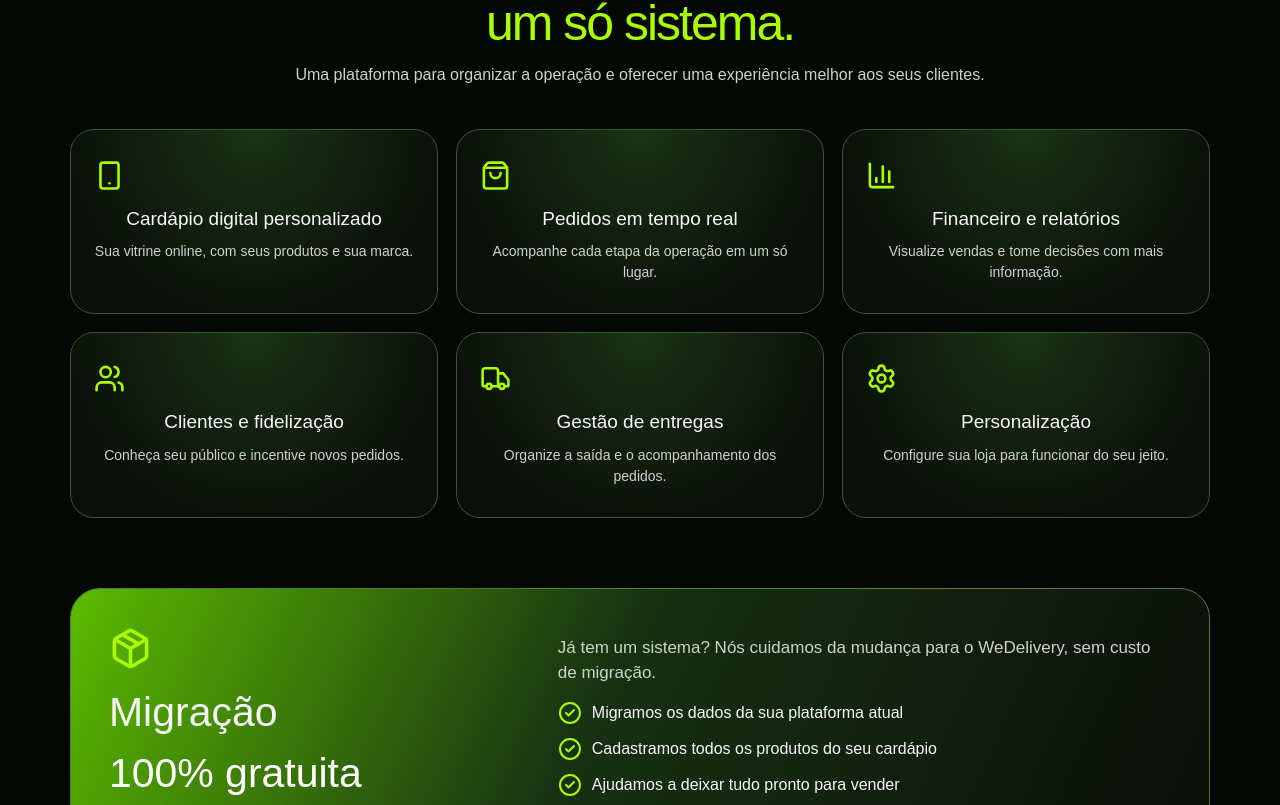
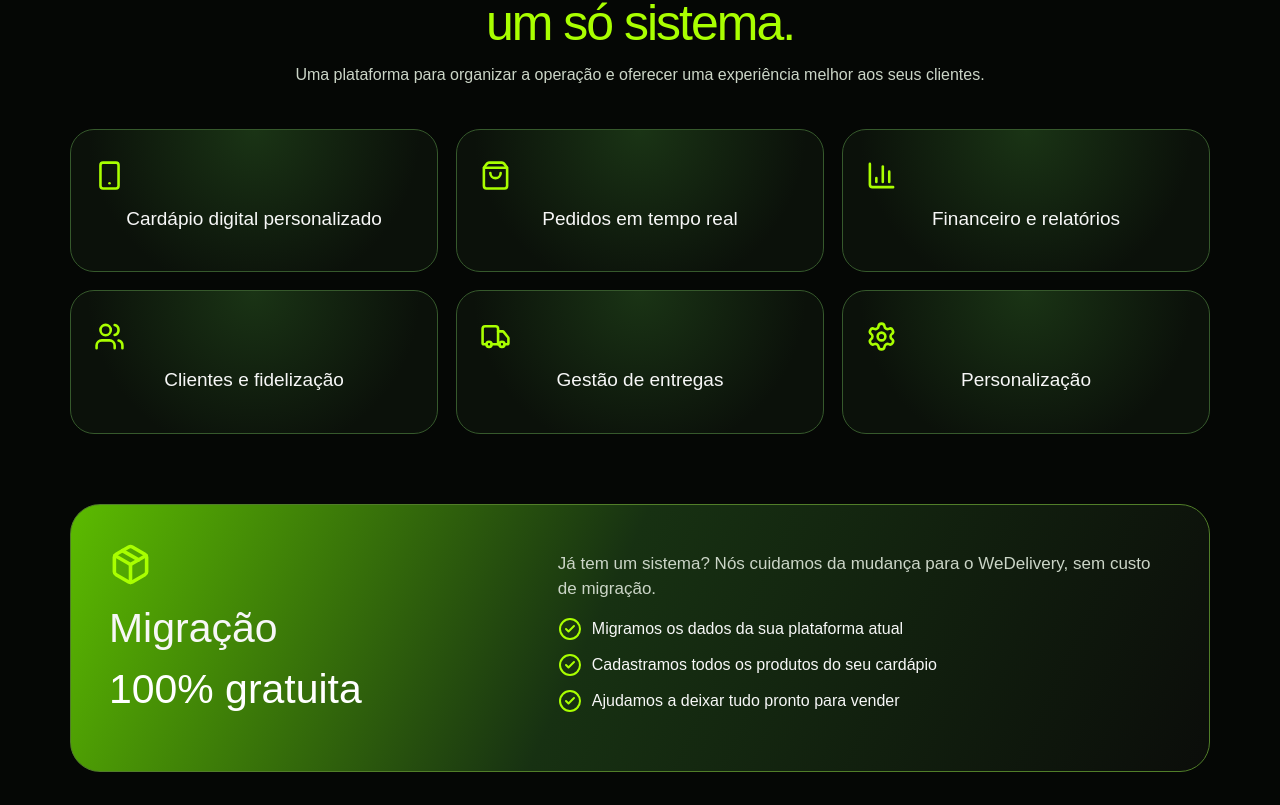
Before and after one commit to typeacai-design/delivery-saas, a Next.js app: page / in a window 1280 px wide. Shown: the part 1495-2300 px from the top of the page. Built offline with nearby package versions, Linux system fonts and the light colour scheme; no server answers.

Commit message:
refine: remove subtitles from six feature cards

```diff
--- a/src/app/landing-client.tsx
+++ b/src/app/landing-client.tsx
@@ -51,7 +51,7 @@ export default function LandingClient(){
   <header className="wd-header"><div className="wd-header-inner"><Logo/><nav className={menu?'wd-nav open':'wd-nav'} aria-label="Navegação principal"><a href="#funcionalidades" onClick={()=>setMenu(false)}>Funcionalidades</a><a href="#migracao" onClick={()=>setMenu(false)}>Migração</a><a href="#planos" onClick={()=>setMenu(false)}>Planos</a><a href="#contato" onClick={()=>setMenu(false)}>Contato</a><Link href="/acesso" className="wd-nav-staff">Sou funcionário</Link><Link href="/login" className="wd-nav-login">Entrar</Link><Link href="/registro" className="wd-nav-cta">Teste grátis</Link></nav><button className="wd-menu-toggle" aria-label={menu?'Fechar menu':'Abrir menu'} onClick={()=>setMenu(!menu)}>{menu?<X/>:<Menu/>}</button></div></header>
   <main>
    <section className="wd-hero"><div className="wd-hero-bg"/><div className="wd-container"><div className="wd-hero-copy wd-reveal"><span className="wd-pill">Sistema para Delivery</span><h1>O sistema completo para o seu delivery <span>crescer de verdade.</span></h1><p>Gerencie pedidos, cardápio, financeiro, entregas e muito mais, em um só lugar. Mais controle para o seu negócio.</p></div><div className="wd-devices wd-reveal"><div className="wd-glow-ring"/><FinanceMock/><PhoneMock/></div><div className="wd-hero-actions wd-reveal"><a href="#contato" className="wd-button wd-button-primary">Teste grátis por 30 dias <ArrowRight/></a><a href="#funcionalidades" className="wd-button wd-button-outline"><Play size={18}/> Ver demonstração</a></div><div className="wd-benefits wd-reveal">{benefits.map(({Icon,title,description})=><article key={title}><Icon size={35} strokeWidth={2.2}/><h3>{title}</h3></article>)}</div></div></section>
-   <section id="funcionalidades" className="wd-section wd-container"><div className="wd-section-head wd-reveal"><span className="wd-overline">Tudo conectado</span><h2>Tudo que o seu delivery precisa, <span>em um só sistema.</span></h2><p>Uma plataforma para organizar a operação e oferecer uma experiência melhor aos seus clientes.</p></div><div className="wd-feature-grid">{features.map(({Icon,title,description})=><article className="wd-feature wd-reveal" key={title}><div className="wd-feature-icon"><Icon size={31}/></div><h3>{title}</h3><p>{description}</p></article>)}</div></section>
+   <section id="funcionalidades" className="wd-section wd-container"><div className="wd-section-head wd-reveal"><span className="wd-overline">Tudo conectado</span><h2>Tudo que o seu delivery precisa, <span>em um só sistema.</span></h2><p>Uma plataforma para organizar a operação e oferecer uma experiência melhor aos seus clientes.</p></div><div className="wd-feature-grid">{features.map(({Icon,title,description})=><article className="wd-feature wd-reveal" key={title}><div className="wd-feature-icon"><Icon size={31}/></div><h3>{title}</h3></article>)}</div></section>
    <section id="migracao" className="wd-container wd-migration wd-reveal"><div className="wd-migration-title"><Package size={43}/><h2>Migração <span>100% gratuita</span></h2></div><div className="wd-migration-copy"><p>Já tem um sistema? Nós cuidamos da mudança para o WeDelivery, sem custo de migração.</p><ul><li><CheckCircle2/> Migramos os dados da sua plataforma atual</li><li><CheckCircle2/> Cadastramos todos os produtos do seu cardápio</li><li><CheckCircle2/> Ajudamos a deixar tudo pronto para vender</li></ul></div></section>
    <section className="wd-container wd-trust"><article className="wd-trust-item wd-reveal"><div className="wd-trust-icon"><Headphones size={43}/></div><h2>Suporte <span>de verdade</span></h2><p>Uma equipe preparada para ajudar quando você precisar.</p></article><article className="wd-trust-item wd-reveal"><div className="wd-trust-icon"><CalendarDays size={43}/></div><h2>Primeiro pagamento <span>somente após 30 dias!</span></h2><p>Conheça o sistema, use no dia a dia e pague somente depois de 30 dias.</p></article></section>
    <section id="contato" className="wd-container wd-contact wd-reveal"><LeadForm/></section>
```
